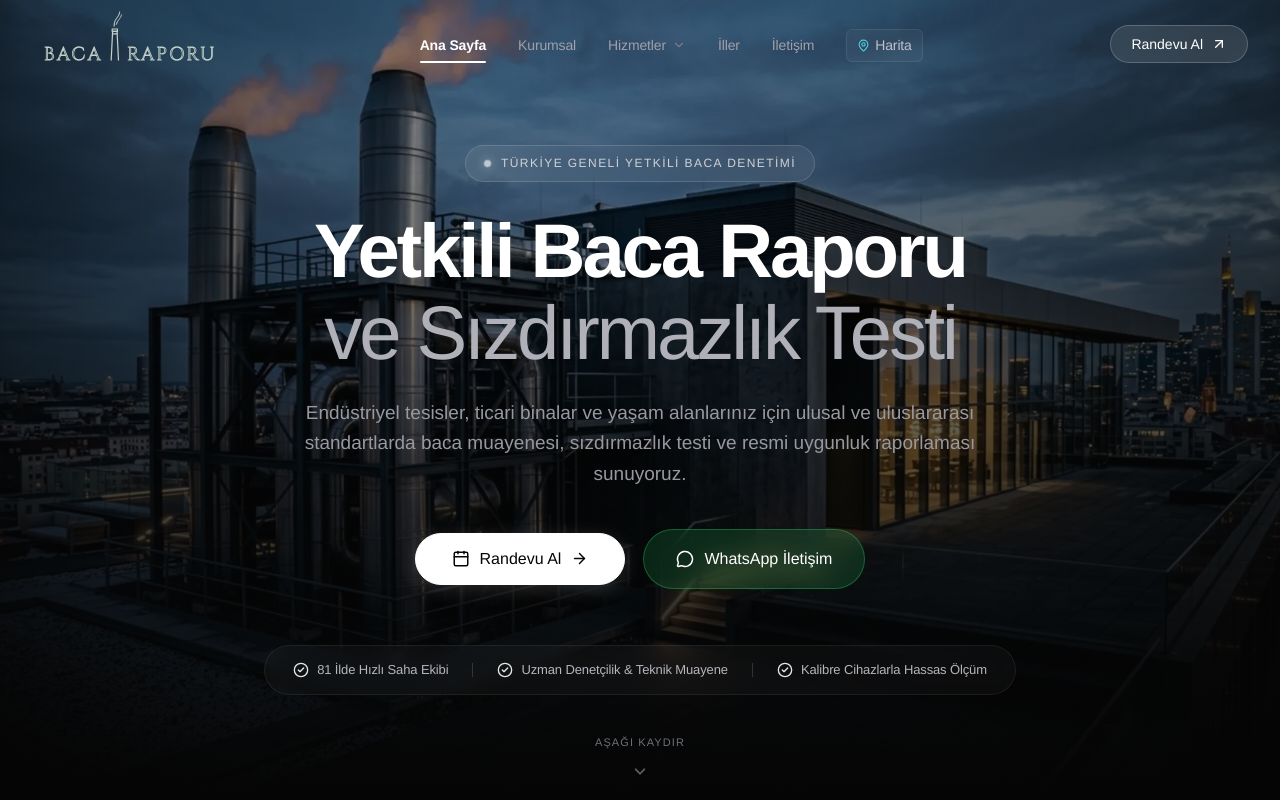
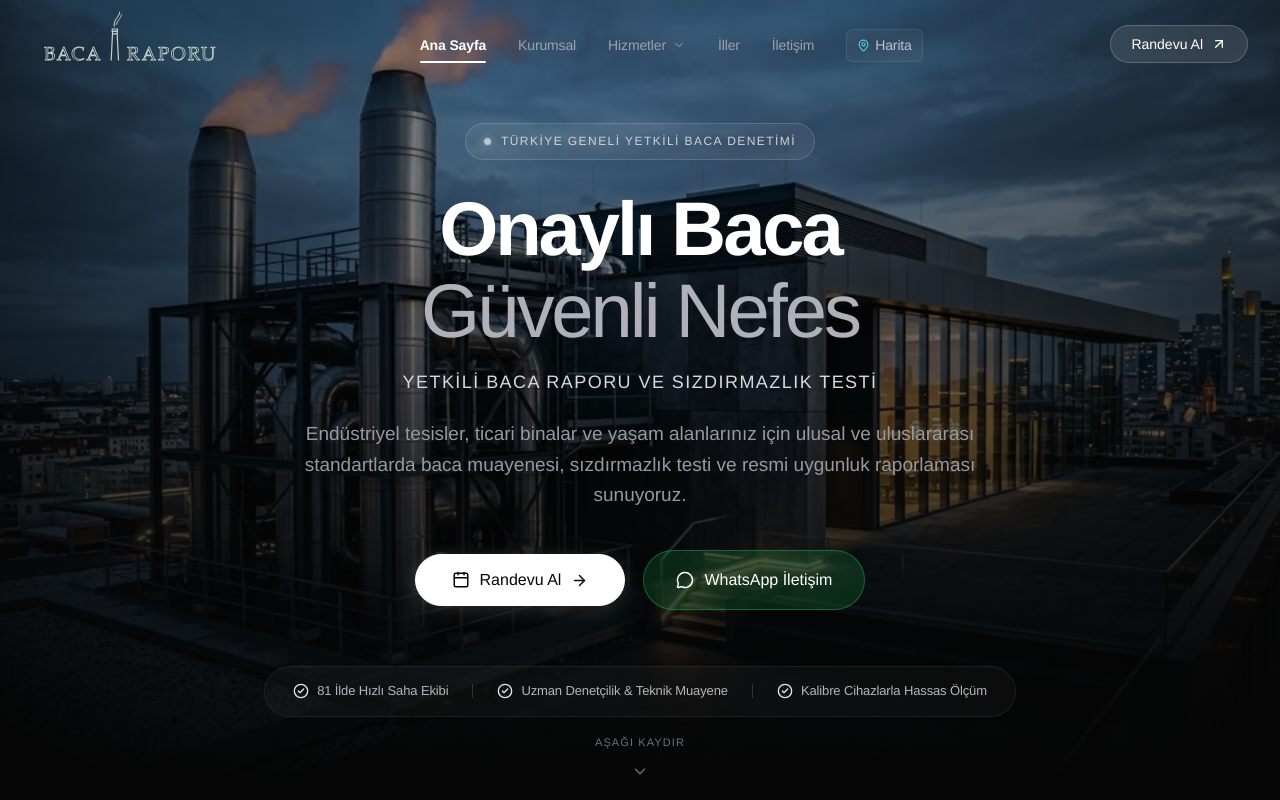
Before and after one commit to Racemir/Baca-Muayene, a React (Vite) app: page / in a window 1280 px wide. Shown: the top 800 px of the page. Built offline with nearby package versions, Linux system fonts and the light colour scheme.

Commit message:
some fix

```diff
--- a/index.html
+++ b/index.html
@@ -23,8 +23,21 @@
     <link rel="alternate" hreflang="x-default" href="https://bacaraporu.com.tr/" />
     <link rel="icon" type="image/svg+xml" href="/favicon.svg" />
     <link rel="apple-touch-icon" href="/favicon.svg" />
+    <style>html,body,#root{background:#050505;margin:0}</style>
     <link rel="manifest" href="/site.webmanifest" />
     <link rel="sitemap" type="application/xml" href="/sitemap.xml" />
+
+    <!-- homepage-lcp-preload -->
+    <link
+      rel="preload"
+      as="image"
+      type="image/webp"
+      href="/hero-bg-960.webp"
+      imagesrcset="/hero-bg-960.webp 960w, /hero-bg-1600.webp 1600w"
+      imagesizes="100vw"
+      fetchpriority="high"
+    />
+    <!-- /homepage-lcp-preload -->
 
     <meta property="og:title" content="Baca Raporu | Sızdırmazlık Testi ve Uygunluk" />
     <meta property="og:description" content="Yetkili baca raporu ve sızdırmazlık testi. 81 ilde gaz dağıtım onaylı doğalgaz baca uygunluk muayenesi." />
--- a/scripts/vite-seo-plugin.js
+++ b/scripts/vite-seo-plugin.js
@@ -1,7 +1,7 @@
 import { mkdirSync, readFileSync, writeFileSync } from 'node:fs';
 import { dirname, join } from 'node:path';
 import { CITIES_DATA, getCityBySlug } from '../src/data/citiesData.js';
-import { getAllSeoRoutes } from '../src/seo/routes.js';
+import { STATIC_SEO_ROUTES, getCitySeo, withCanonical } from '../src/seo/routes.js';
 import {
   breadcrumbSchema,
   cityServiceSchema,
@@ -9,6 +9,11 @@ import {
   serviceSchema,
 } from '../src/seo/schema.js';
 import { SITE, absUrl, escapeHtml } from '../src/seo/site.js';
+
+function getAllSeoRoutes() {
+  const cityRoutes = CITIES_DATA.map((city) => getCitySeo(city));
+  return [...STATIC_SEO_ROUTES, ...cityRoutes].map(withCanonical);
+}
 
 function buildSitemapXml() {
   const today = new Date().toISOString().slice(0, 10);
@@ -113,6 +118,13 @@ function injectRouteSeo(html, route) {
     );
   }
 
+  if (route.path !== '/') {
+    next = next.replace(
+      /<!-- homepage-lcp-preload -->[\s\S]*?<!-- \/homepage-lcp-preload -->\s*/,
+      ''
+    );
+  }
+
   if (route.schema !== false) {
     const json = JSON.stringify(schemaForRoute(route));
     next = next.replace(
--- a/src/App.jsx
+++ b/src/App.jsx
@@ -7,17 +7,18 @@
       Misyon & Vizyon, 6 Aşamalı Kalite Kontrol İnfografiği)
    ========================================================================== */
 
-import React from 'react';
+import React, { lazy, Suspense } from 'react';
 import { BrowserRouter, Routes, Route, Navigate } from 'react-router-dom';
 import ScrollToTop from './components/Common/ScrollToTop';
 import HomePage from './pages/HomePage';
-import CorporatePage from './pages/CorporatePage';
-import LeakageTestPage from './pages/services/LeakageTestPage';
-import PeriodicInspectionPage from './pages/services/PeriodicInspectionPage';
-import ProjectCompliancePage from './pages/services/ProjectCompliancePage';
-import CitiesPage from './pages/CitiesPage';
-import CityDetailPage from './pages/CityDetailPage';
-import NotFoundPage from './pages/NotFoundPage';
+
+const CorporatePage = lazy(() => import('./pages/CorporatePage'));
+const LeakageTestPage = lazy(() => import('./pages/services/LeakageTestPage'));
+const PeriodicInspectionPage = lazy(() => import('./pages/services/PeriodicInspectionPage'));
+const ProjectCompliancePage = lazy(() => import('./pages/services/ProjectCompliancePage'));
+const CitiesPage = lazy(() => import('./pages/CitiesPage'));
+const CityDetailPage = lazy(() => import('./pages/CityDetailPage'));
+const NotFoundPage = lazy(() => import('./pages/NotFoundPage'));
 
 export default function App() {
   // =========================================================================
@@ -44,7 +45,7 @@ export default function App() {
     <BrowserRouter>
       {/* Sayfa değişimlerinde ve çapa linklerinde tepeye kaydırıcı */}
       <ScrollToTop />
-
+      <Suspense fallback={<div className="route-fallback" aria-hidden="true" />}>
       <Routes>
         {/* 1. EKRAN: ANA SAYFA */}
         <Route
@@ -129,6 +130,7 @@ export default function App() {
           element={<NotFoundPage onOpenAppointment={handleOpenAppointment} />}
         />
       </Routes>
+      </Suspense>
     </BrowserRouter>
   );
 }
--- a/src/components/Header/Logo.jsx
+++ b/src/components/Header/Logo.jsx
@@ -14,10 +14,8 @@ const Logo = ({
       <defs>
         <style>
           {`
-            @import url('https://fonts.googleapis.com/css2?family=Cinzel:wght@400;500;600&display=swap');
-
             .text-main {
-              font-family: 'Cinzel', 'Times New Roman', serif;
+              font-family: Palatino, "Palatino Linotype", "Book Antiqua", Georgia, serif;
               font-size: 46px;
               /* Vector.svg'deki çift çizgili / konturlu görünüm */
               fill: none;
--- a/src/components/Hero/HeroSection.css
+++ b/src/components/Hero/HeroSection.css
@@ -14,7 +14,7 @@
   padding-top: 120px;
   padding-bottom: 80px;
   overflow: hidden;
-  /* background-color: #050505; */
+  background-color: #050505;
 }
 
 /* --------------------------------------------------------------------------
@@ -28,7 +28,7 @@
   height: 100%;
   z-index: 1;
   overflow: hidden;
-  /* background-color: #050505; */
+  background-color: #050505;
 }
 
 .hero-bg-img {
@@ -82,7 +82,6 @@
   padding: 8px 18px;
   background: rgba(255, 255, 255, 0.06);
   border: 1px solid rgba(255, 255, 255, 0.14);
-  backdrop-filter: blur(12px);
   border-radius: 9999px;
   margin-bottom: 28px;
 }
@@ -116,6 +115,14 @@
   color: #b0b0b8;
   font-weight: 400;
   display: inline-block;
+}
+
+.hero-kicker {
+  font-size: clamp(15px, 1.8vw, 18px);
+  letter-spacing: 0.08em;
+  text-transform: uppercase;
+  color: #d8d8de;
+  margin: -8px 0 22px;
 }
 
 /* Açıklama Metni */
@@ -169,8 +176,6 @@
   text-decoration: none;
   cursor: pointer;
   transition: all 0.25s ease;
-  backdrop-filter: blur(12px);
-  -webkit-backdrop-filter: blur(12px);
 }
 
 .hero-btn-whatsapp:hover {
@@ -192,7 +197,6 @@
   padding: 14px 28px;
   background: rgba(255, 255, 255, 0.03);
   border: 1px solid rgba(255, 255, 255, 0.07);
-  backdrop-filter: blur(10px);
   border-radius: 9999px;
   max-width: 100%;
 }
--- a/src/components/Hero/HeroSection.jsx
+++ b/src/components/Hero/HeroSection.jsx
@@ -8,7 +8,6 @@
 
 import React from 'react';
 import { Calendar, ArrowRight, CheckCircle2, ChevronDown, MessageCircle } from 'lucide-react';
-import heroBgImage from '../../assets/images/hero-bg.webp';
 import './HeroSection.css';
 
 export default function HeroSection({ onOpenAppointment }) {
@@ -23,14 +22,15 @@ export default function HeroSection({ onOpenAppointment }) {
       {/* Yüksek öncelikli (fetchPriority="high") ve optimize edilmiş arka plan görseli */}
       <div className="hero-background-image">
         <img
-          src={heroBgImage}
+          src="/hero-bg-1600.webp"
+          srcSet="/hero-bg-960.webp 960w, /hero-bg-1600.webp 1600w"
+          sizes="100vw"
           alt="Yetkili baca raporu ve sızdırmazlık testi saha görseli"
           className="hero-bg-img"
-          width={1920}
-          height={1080}
+          width={1600}
+          height={894}
           fetchPriority="high"
-          loading="eager"
-          decoding="async"
+          decoding="sync"
         />
         <div className="hero-overlay-gradient"></div>
         <div className="hero-overlay-grid"></div>
@@ -47,11 +47,11 @@ export default function HeroSection({ onOpenAppointment }) {
           </span>
         </div>
 
-        {/* Ana Başlık: "Onaylı Baca Güvenli Nefes" */}
         <h1 className="hero-title font-bold">
-          Yetkili Baca Raporu <br className="hero-title-break" />
-          <span className="hero-title-highlight font-medium">ve Sızdırmazlık Testi</span>
+          Onaylı Baca <br className="hero-title-break" />
+          <span className="hero-title-highlight font-medium">Güvenli Nefes</span>
         </h1>
+        <p className="hero-kicker font-medium">Yetkili Baca Raporu ve Sızdırmazlık Testi</p>
 
         {/* Kısa Destekleyici Açıklama */}
         <p className="hero-description font-regular">
--- a/src/index.css
+++ b/src/index.css
@@ -74,6 +74,11 @@ body {
   min-height: 100vh;
   display: flex;
   flex-direction: column;
+}
+
+.route-fallback {
+  min-height: 100vh;
+  background: #050505;
 }
 
 /* --------------------------------------------------------------------------
--- a/src/pages/HomePage.jsx
+++ b/src/pages/HomePage.jsx
@@ -1,25 +1,19 @@
 /* ==========================================================================
    SAYFA: ANA SAYFA (HOMEPAGE.JSX)
-   Açıklama: Web sitesinin ana karşılama ekranı.
-   Bölümler:
-   1. Navbar (Sabit üst bar)
-   2. HeroSection (Büyük sinematik fotoğraf, "Güvenli Nefes Yasal Uygunluk", Randevu Al)
-   3. ServicesCards (3'lü Kaf Technology tarzı hizmet kartları)
-   4. CorporatePreview (Kurumsal özet, sinematik görsel ve "Kurumsal Sayfamıza Geçin" butonu)
-   5. Footer (Alt bilgi ve iletişim)
    ========================================================================== */
 
-import React from 'react';
+import React, { lazy, Suspense } from 'react';
 import Navbar from '../components/Header/Navbar';
 import HeroSection from '../components/Hero/HeroSection';
-import ServicesCards from '../components/Services/ServicesCards';
-import CorporatePreview from '../components/About/CorporatePreview';
-import Footer from '../components/Footer/Footer';
 import SeoHead from '../components/Common/SeoHead';
-import HomeFaq from '../components/Common/HomeFaq';
 import { getStaticSeo } from '../seo/routes';
 import { homeGraphSchema } from '../seo/schema';
 import { absUrl } from '../seo/site';
+
+const ServicesCards = lazy(() => import('../components/Services/ServicesCards'));
+const CorporatePreview = lazy(() => import('../components/About/CorporatePreview'));
+const HomeFaq = lazy(() => import('../components/Common/HomeFaq'));
+const Footer = lazy(() => import('../components/Footer/Footer'));
 
 export default function HomePage({ onOpenAppointment, onSelectService }) {
   const homeSeo = getStaticSeo('/');
@@ -34,24 +28,20 @@ export default function HomePage({ onOpenAppointment, onSelectService }) {
         schemaData={homeGraphSchema()}
       />
 
-      {/* 1. ÜST SABİT NAVİGASYON */}
       <Navbar onOpenAppointment={onOpenAppointment} />
 
-      {/* 2. ANA İÇERİK AKIŞI */}
       <main>
-        {/* Karşılama Alanı (Hero) */}
         <HeroSection onOpenAppointment={onOpenAppointment} />
-
-        {/* 3'lü Hizmet Kartları */}
-        <ServicesCards onSelectService={onSelectService} />
-
-        <CorporatePreview />
-        <HomeFaq />
+        <Suspense fallback={null}>
+          <ServicesCards onSelectService={onSelectService} />
+          <CorporatePreview />
+          <HomeFaq />
+        </Suspense>
       </main>
 
-      {/* 3. ALT BİLGİ VE İLETİŞİM */}
-      <Footer onOpenAppointment={onOpenAppointment} />
-
+      <Suspense fallback={null}>
+        <Footer onOpenAppointment={onOpenAppointment} />
+      </Suspense>
     </div>
   );
 }
--- a/src/seo/routes.js
+++ b/src/seo/routes.js
@@ -1,4 +1,3 @@
-import { CITIES_DATA } from '../data/citiesData.js';
 import { PRIORITY_CITY_SLUGS, absUrl } from './site.js';
 
 export const STATIC_SEO_ROUTES = [
@@ -76,19 +75,13 @@ export function getCitySeo(city) {
   };
 }
 
-export function getAllSeoRoutes() {
-  const cityRoutes = CITIES_DATA.map((city) => getCitySeo(city));
-  return [...STATIC_SEO_ROUTES, ...cityRoutes].map((route) => ({
+export function withCanonical(route) {
+  return {
     ...route,
     canonicalUrl: absUrl(route.path),
-  }));
+  };
 }
 
 export function getStaticSeo(path) {
   return STATIC_SEO_ROUTES.find((route) => route.path === path);
 }
-
-export function getSeoByPath(pathname) {
-  const normalized = pathname === '' ? '/' : pathname;
-  return getAllSeoRoutes().find((route) => route.path === normalized) || null;
-}
--- a/vite.config.js
+++ b/vite.config.js
@@ -4,4 +4,21 @@ import { seoStaticPlugin } from './scripts/vite-seo-plugin.js'
 
 export default defineConfig({
   plugins: [react(), seoStaticPlugin()],
+  build: {
+    cssCodeSplit: true,
+    modulePreload: { polyfill: false },
+    rollupOptions: {
+      output: {
+        manualChunks(id) {
+          if (
+            id.includes('node_modules/react/') ||
+            id.includes('node_modules/react-dom/') ||
+            id.includes('node_modules/react-router')
+          ) {
+            return 'react';
+          }
+        },
+      },
+    },
+  },
 })
```
Also changed, not shown: public/hero-bg-1600.webp (added), public/hero-bg-960.webp (added), vercel.json.
